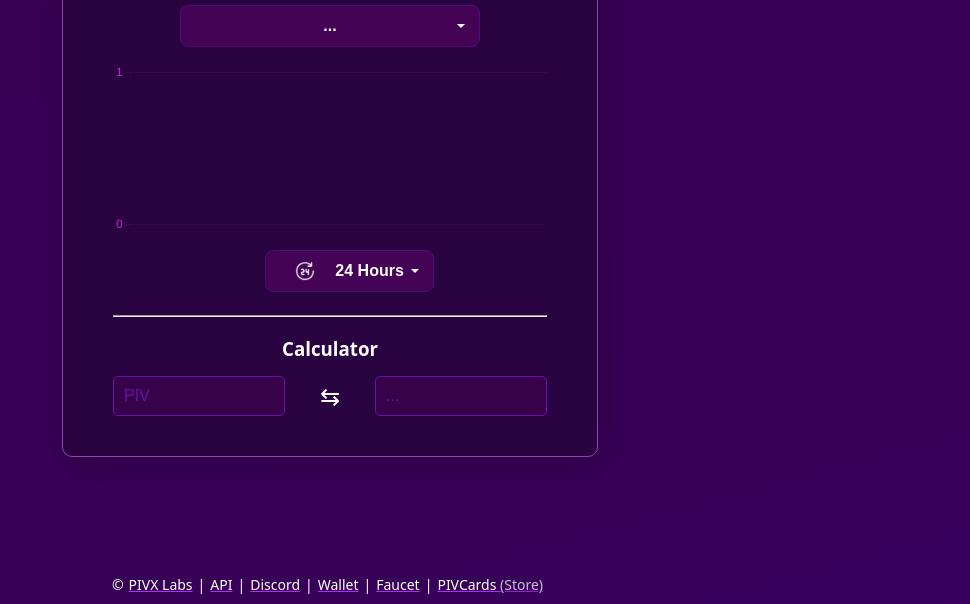
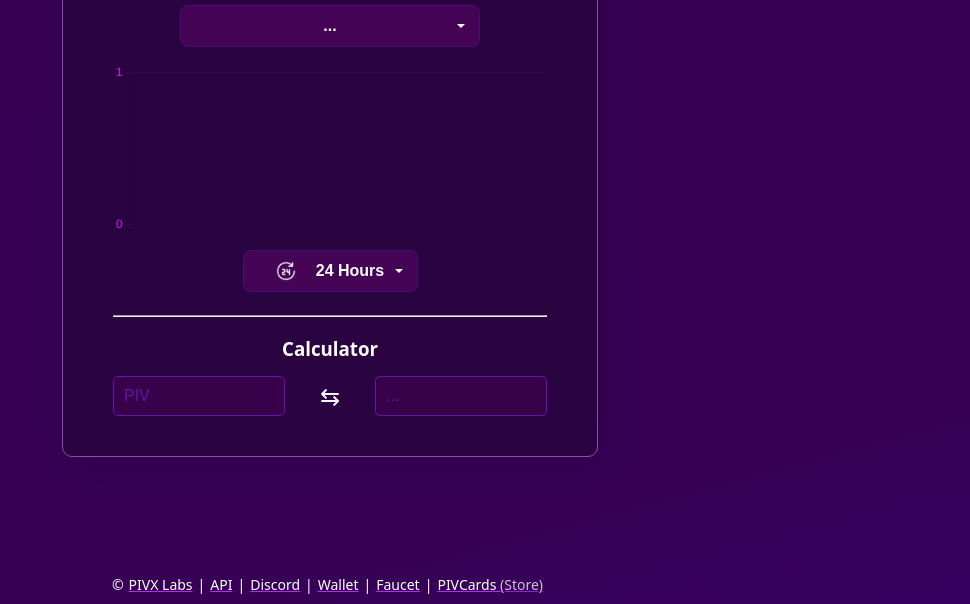
Before and after one commit to PIVX-Labs/Oracle, a website: page public/index.html in a window 1280 px wide. Shown: the part 196-800 px from the top of the page, without its empty margins (310-1280 px from the left). Drawn offline with Linux system fonts and the light colour scheme; no server answers.

Commit message:
Fix bouncy timescale width

```diff
--- a/public/style.css
+++ b/public/style.css
@@ -351,7 +351,7 @@ button:focus {
 
 /* Dropdown button styling */
 .time-scale-dropbtn {
-    width: 130%; /* Adjusted width as needed */
+    width: 175px;
     padding: 10px;
     font-size: 16px;
     border: 1px solid #470e75;
```
